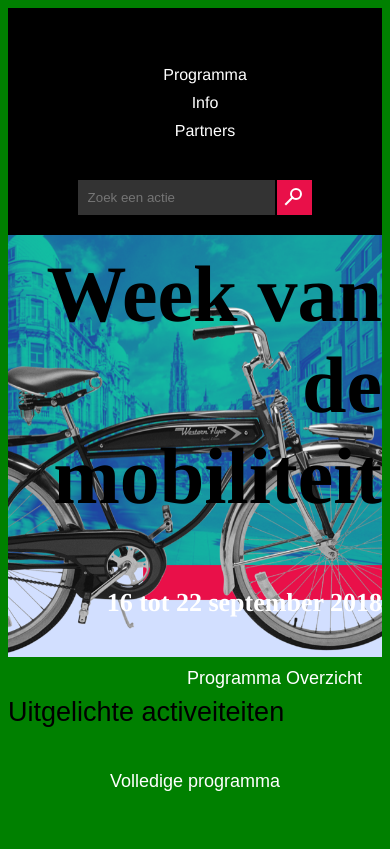
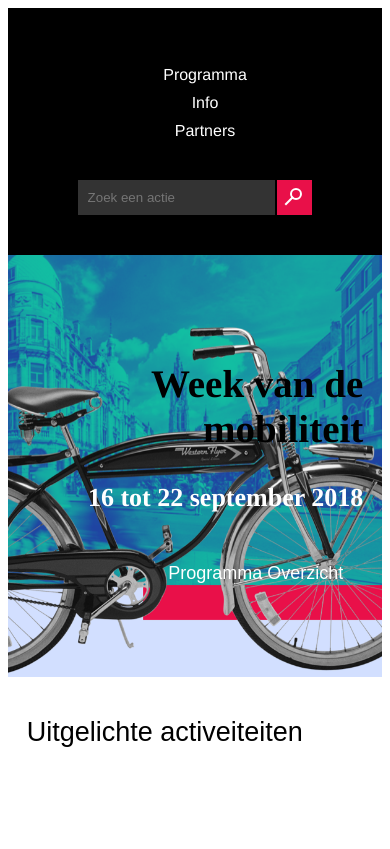
Before and after one commit to steijehillewaert/MAIII_MOBI, a PHP site: page / in a window 390 px wide; the page is wider, and only the part inside the window is pictured. Shown: the top 849 px of that part. Run offline with PHP 8.4, Linux system fonts and the light colour scheme; data that the repository does not hold is empty; some libraries are stand-ins or nearby versions.

Commit message:
Responsive web styling

```diff
--- a/src/css/style.css
+++ b/src/css/style.css
@@ -28,6 +28,10 @@ body {
 
   & h1 {
     color: var(--pink);
+  }
+
+  & .container {
+    width: 96rem;
   }
 }
 
@@ -133,6 +137,10 @@ h2 {
 
   & form {
     margin-top: 3rem;
+  }
+
+  & .container {
+    width: 96rem;
   }
 }
 
@@ -427,12 +435,15 @@ aside address {
   display: flex;
   justify-content: space-between;
   margin-top: 6rem;
+
+  & img {
+    margin-right: 5rem;
+  }
 }
 
 .flextext {
   display: flex;
   flex-direction: column;
-  width: 46%;
 }
 
 .partner_container {
@@ -479,18 +490,88 @@ aside address {
   }
 }
 
-@media only screen and (max-width: 750px) {
+@media only screen and (max-width: 960px) {
 
-  body {
-    background-color: red;
+  .container {
+    margin: 0 5%;
+  }
+
+  .watisdeweek {
+    margin-top: 6rem;
+    margin-bottom: 6rem;
+  }
+
+  .hero .container {
+    width: inherit;
+  }
+
+  .programma {
+
+    margin-top: 4rem;
+    margin-bottom: 4rem;
+
+    & .container {
+      margin: 0;
+    }
   }
 }
 
-@media only screen and (max-width: 400px) {
+@media only screen and (max-width: 750px) {
 
-  body {
-    background-color: green;
+  .watisdeweek {
+    flex-direction: column;
+
+    & img {
+      width: 100%;
+      margin-bottom: 2rem;
+      margin-right: 0;
+    }
   }
+
+  .flextext {
+    width: 100%;
+  }
+
+  .news {
+    margin-bottom: 5rem;
+  }
+
+  .header {
+    flex-direction: column;
+
+    & input {
+      margin-bottom: 2rem;
+    }
+  }
+}
+
+@media only screen and (max-width: 700px) {
+
+  .partner_container {
+    flex-direction: column;
+
+    & img {
+      margin-bottom: 3rem;
+    }
+  }
+}
+
+@media only screen and (max-width: 630px) {
+
+  h1, .detail_banner {
+    font-size: 10vw;
+  }
+}
+
+@media only screen and (max-width: 560px) {
+
+  .programma {
+    background-position: center;
+  }
+
+}
+
+@media only screen and (max-width: 425px) {
 
   nav ul {
     flex-direction: column;
@@ -507,15 +588,9 @@ aside address {
   }
 
   .programma {
-    margin-top: 0;
-  }
-
-  .partner_container {
-    flex-direction: column;
-
-    & img {
-      margin-bottom: 3rem;
-    }
+    margin: 0;
+    margin-bottom: 2rem;
+    height: 23rem;
   }
 
   .footer {
@@ -524,4 +599,8 @@ aside address {
     text-align: center;
   }
 
+  input[name='postal'] {
+    margin-top: 2rem;
+  }
+
 }
```
